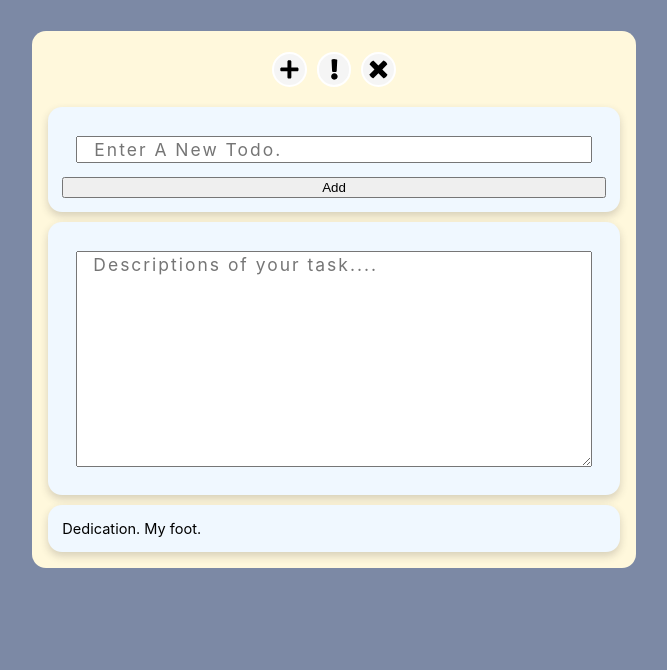
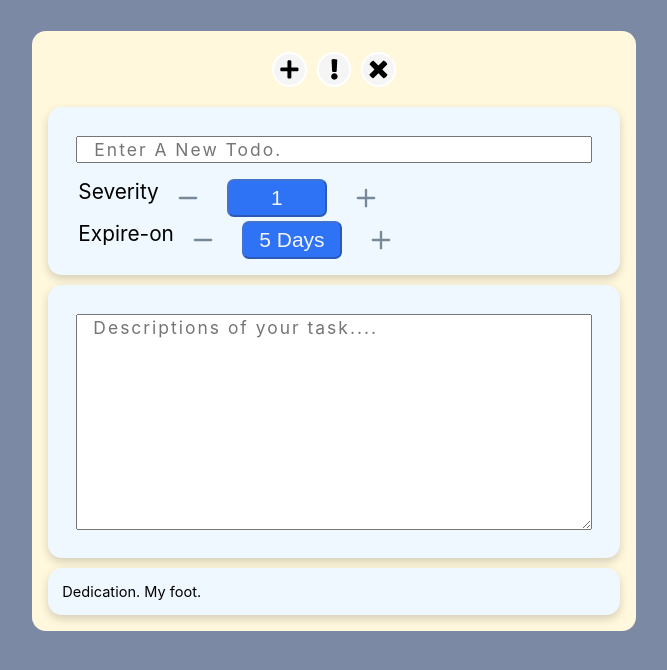
Before and after one commit to kharelutsav/todo, a React (Create React App) app: page / in a window 1280 px wide. Both pictures are taken after a click on the icon 639 px from the left and 58 px from the top of the page. Shown: the top 670 px of the page, without its empty margins (306-973 px from the left). Built offline with nearby package versions, Linux system fonts and the light colour scheme.

Commit message:
Add with severity and exiry. Work on update started.

```diff
--- a/src/components/Add.js
+++ b/src/components/Add.js
@@ -1,14 +1,14 @@
 import '../css/add.css'
 import { useState } from 'react'
 import { FaPlus, FaExclamation } from 'react-icons/fa'
-// import { MdOutlineDownloadDone } from 'react-icons/md'
+import { FiPlus, FiMinus } from 'react-icons/fi'
 import { ImCross } from 'react-icons/im'
 
 function Add(props) {
     const [input, setInput] = useState('')
-    const [option, setOption] = useState('Low')
-    const [title, setTitle] = useState('')
     const [desc, setDesc] = useState('')
+    const [severity, setSeverity] = useState(1)
+    const [expiry, setExpiry] = useState(5)
     const [setData, setPortal] = props.state
 
     const time = new Date().toLocaleTimeString()
@@ -18,12 +18,11 @@ function Add(props) {
         if (input === "") {
             return alert('Input can not be empty.')
         }
-        const records = [input, date, time, option]
+        const records = [input, date, time, severity, expiry, desc]
         setData( rec => [...rec, records])
         setPortal('Display')
         // setInput('')
     }
-
     return (
         <div className='disp-container'>
             <div className='add-icons'>
@@ -37,10 +36,43 @@ function Add(props) {
                     <ImCross className='fa-plus icons' onClick={()=>setPortal('Display')}/>
                 </span>
             </div>
+
             <div className= 'disp-item'>
-                <input placeholder='Enter a new todo.' value={input} onInput={e => {setInput(e.target.value); setTitle(e.target.value);}} className='inp-todo'/>
-                <button className='button'>Add</button>
+                <input placeholder='Enter a new todo.' value={input} onInput={e => setInput(e.target.value)} className='inp-todo'/>
+                <span className='severity'>
+                    <p>Severity</p>
+                    <FiMinus className='fi-ic' onClick={()=>{
+                        if (severity > 1){
+                            return setSeverity(severity-1)
+                        }
+                        return
+                        }}/>
+                    <button id='severity' disabled>{severity}</button>
+                    <FiPlus className='fi-ic' onClick={()=>{
+                        if (severity < 5){
+                            return setSeverity(severity+1)
+                        }
+                        return
+                        }}/>
+                </span>
+                <span className='expire-on'>
+                    <p>Expire-on</p>
+                    <FiMinus className='fi-ic' onClick={()=>{
+                        if (expiry > 1){
+                            return setExpiry(expiry-1)
+                        }
+                        return
+                        }}/>
+                    <button id='expiry' disabled>{expiry} {expiry === 1 ? 'Day': 'Days'}</button>
+                    <FiPlus className='fi-ic' onClick={()=>{
+                        if (expiry < 14){
+                            return setExpiry(expiry+1)
+                        }
+                        return
+                        }}/>
+                </span>
             </div>
+
             <div className='disp-item'>
                 <textarea className='description-area' value={desc} onChange={e => setDesc(e.target.value)} placeholder='Descriptions of your task....'></textarea>
             </div>
--- a/src/css/add.css
+++ b/src/css/add.css
@@ -2,24 +2,37 @@
     text-transform: capitalize;
 }
 
-.Update,
-.update-footer,
-.update-description-info,
-.update-sidebar-info {
-    border-radius: 14px;
+span.severity,
+span.expire-on {
+    display: inline-flex;
+    margin-left:  14px;
+    padding: 2px;
 }
 
-.Update {
-    background-color: white;
+.fi-ic {
+    width: 28px;
+    height: 28px;
+    padding: 5px;
+    margin-left: 10px;
+    margin-right: 10px;
+    color: lightslategray;
+}
+
+#severity, #expiry {
+    background-color: rgb(46, 115, 245);
+    z-index: 999;
+    text-decoration: none;
+    padding: 5px;
+    border-radius: 7px;
+    min-width: 100px;
+    color: whitesmoke;
+    font-size: 21px;
+    font-weight: 500;
+    margin-left: 10px;
+    margin-right: 10px;
 }
 
 /* Header Related Animations */
-
-.update-header {
-    position: relative;
-    background-color: rgb(58, 65, 71);
-    color: whitesmoke;
-}
 
 .add-icons {
     display: inline-block;
--- a/src/css/update.css
+++ b/src/css/update.css
@@ -1,58 +1,61 @@
-.Update,
-.update-footer,
-.update-description-info,
-.update-sidebar-info {
-    border-radius: 14px;
+.inp-todo {
+    text-transform: capitalize;
 }
 
-.Update {
-    background-color: white;
+span.severity,
+span.expire-on {
+    display: inline-flex;
+    margin-left:  14px;
+    padding: 2px;
+}
+
+.fi-ic {
+    width: 28px;
+    height: 28px;
+    padding: 5px;
+    margin-left: 10px;
+    margin-right: 10px;
+    color: lightslategray;
+}
+
+#severity, #expiry {
+    background-color: rgb(46, 115, 245);
+    z-index: 999;
+    text-decoration: none;
+    padding: 5px;
+    border-radius: 7px;
+    min-width: 100px;
+    color: whitesmoke;
+    font-size: 21px;
+    font-weight: 500;
+    margin-left: 10px;
+    margin-right: 10px;
 }
 
 /* Header Related Animations */
 
-.update-header {
-    position: relative;
-    background-color: rgb(24, 25, 26);
-    color: whitesmoke;
+.add-icons {
+    display: inline-block;
 }
-
-/* .prev-icon {
-    position: absolute;
-    left: 0px;
-}
-
-.next-icon {
-    position: absolute;
-    right: 0px;
-} */
-
-.prev-icon:hover, .next-icon:hover {
-    cursor: default;
-    background-color: rgb(139, 139, 158);
-}
-
-.prev-icon, .next-icon {
-    padding: 4px;
-    margin-right: 5vw;
-    margin-left: 5vw;
-}
-
-
-/* Update Info Starts From Here */
 
 .description-area {
     min-width: 350px;
-    min-height: 280px;
-    height: calc(14vh + 14vw);
+    min-height: 210px;
+    height: calc(7vh + 7vw);
+}
+.description-area,
+input {
+    text-decoration: whitesmoke;
+    margin:  14px;
+    font-family: -apple-system, BlinkMacSystemFont, 'Segoe UI', Roboto, Oxygen, Ubuntu, Cantarell, 'Open Sans', 'Helvetica Neue', sans-serif;
+    font-weight: 400;
+    font-size: calc(0.84vh + 0.84vw);
+    letter-spacing: 2px;
+    text-indent: 14px;
 }
 
-.description-area,
-input {
-    margin:  42px;
-    font-family: -apple-system, BlinkMacSystemFont, 'Segoe UI', Roboto, Oxygen, Ubuntu, Cantarell, 'Open Sans', 'Helvetica Neue', sans-serif;
-    font-weight: 400;
-    font-size: calc(1vh + 1vw);
-    text-indent: 28px;
-    letter-spacing: 3px;
+.footer{
+    padding: 0px;
+    margin: 0px;
+    font-size: 0.7em;
 }
```
Also changed, not shown: src/components/Update.js (+76 -21 lines).
